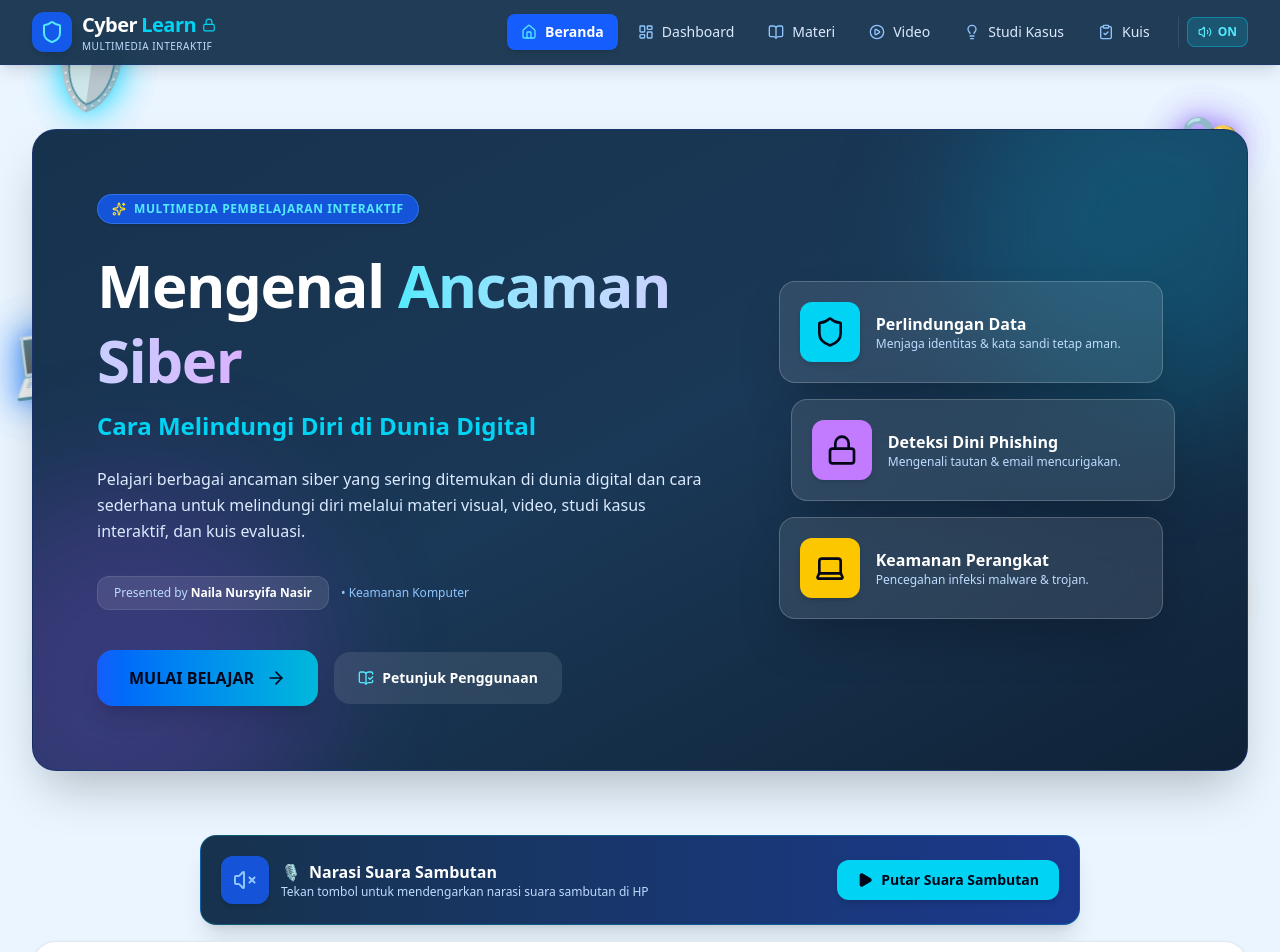
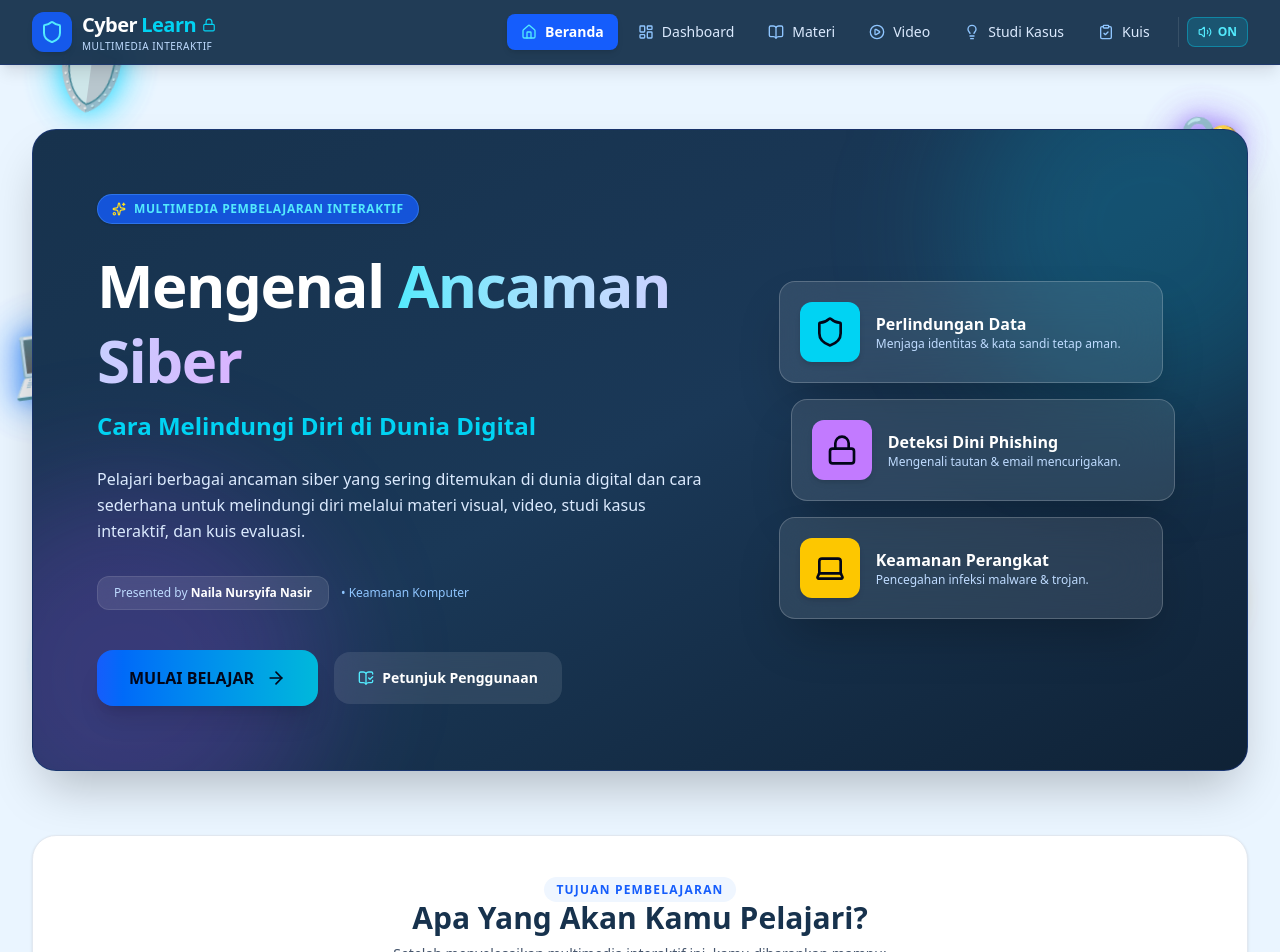
Before and after one commit to bongs20/cyberlearn, a Next.js app: page / in a window 1280 px wide. Shown: the top 952 px of the page. Built offline with nearby package versions, Linux system fonts and the light colour scheme.

Commit message:
Remove WelcomeAudio UI button widget and keep audio auto-trigger invisible

```diff
--- a/components/WelcomeAudio.tsx
+++ b/components/WelcomeAudio.tsx
@@ -1,39 +1,25 @@
 "use client";
 
-import { useEffect, useRef, useState, useCallback } from "react";
-import { Volume2, VolumeX, Play, Pause } from "lucide-react";
-import { useSound } from "@/hooks/useSound";
+import { useEffect, useRef } from "react";
 
 interface WelcomeAudioProps {
   audioPath: string;
 }
 
 export default function WelcomeAudio({ audioPath }: WelcomeAudioProps) {
-  const [isPlaying, setIsPlaying] = useState(false);
-  const [isAudioValid, setIsAudioValid] = useState(true);
   const audioRef = useRef<HTMLAudioElement | null>(null);
-  const { playClick, playPlay } = useSound();
+  const hasStartedRef = useRef(false);
+
+  useEffect(() => {
+    const audio = audioRef.current;
+    if (!audio) return;
 
     const welcomeText =
       "Selamat datang di multimedia pembelajaran interaktif Mengenal Ancaman Siber. Mari belajar mengenali ancaman digital dan cara melindungi diri.";
 
-  const stopAudio = useCallback(() => {
-    if (audioRef.current) {
-      audioRef.current.pause();
-      audioRef.current.currentTime = 0;
-    }
-    if (typeof window !== "undefined" && "speechSynthesis" in window) {
-      window.speechSynthesis.cancel();
-    }
-    setIsPlaying(false);
-  }, []);
-
-  const speakWelcomeSync = useCallback(() => {
-    if (typeof window === "undefined" || !("speechSynthesis" in window)) {
-      alert("Fitur narasi suara tidak didukung di perangkat ini.");
-      return;
-    }
-
+    const speakWelcome = () => {
+      if (hasStartedRef.current || typeof window === "undefined" || !("speechSynthesis" in window)) return;
+      hasStartedRef.current = true;
       window.speechSynthesis.cancel();
       if (window.speechSynthesis.paused) {
         window.speechSynthesis.resume();
@@ -50,123 +36,41 @@ export default function WelcomeAudio({ audioPath }: WelcomeAudioProps) {
         utterance.voice = idVoice;
       }
 
-    utterance.onstart = () => {
-      setIsPlaying(true);
+      window.speechSynthesis.speak(utterance);
     };
 
-    utterance.onend = () => {
-      setIsPlaying(false);
-    };
+    const startAudio = () => {
+      if (hasStartedRef.current) return;
 
-    utterance.onerror = (e) => {
-      console.warn("Speech error:", e);
-      setIsPlaying(false);
-    };
-
-    window.speechSynthesis.speak(utterance);
-
-    if (window.speechSynthesis.paused) {
-      window.speechSynthesis.resume();
-    }
-  }, [welcomeText]);
-
-  const handleToggle = () => {
-    if (isPlaying) {
-      playClick();
-      stopAudio();
-      return;
-    }
-
-    playPlay();
-
-    if (!isAudioValid || !audioPath) {
-      speakWelcomeSync();
-      return;
-    }
-
-    const audio = audioRef.current;
-    if (audio) {
       audio.currentTime = 0;
       audio
         .play()
         .then(() => {
-          setIsPlaying(true);
+          hasStartedRef.current = true;
         })
-        .catch(() => {
-          speakWelcomeSync();
-        });
-    } else {
-      speakWelcomeSync();
+        .catch(() => speakWelcome());
+    };
+
+    audio.volume = 1;
+    startAudio();
+
+    window.addEventListener("pointerdown", startAudio, { once: true });
+    window.addEventListener("touchstart", startAudio, { once: true });
+    window.addEventListener("keydown", startAudio, { once: true });
+    window.addEventListener("click", startAudio, { once: true });
+
+    return () => {
+      audio.pause();
+      audio.currentTime = 0;
+      window.removeEventListener("pointerdown", startAudio);
+      window.removeEventListener("touchstart", startAudio);
+      window.removeEventListener("keydown", startAudio);
+      window.removeEventListener("click", startAudio);
+      if (typeof window !== "undefined" && "speechSynthesis" in window) {
+        window.speechSynthesis.cancel();
       }
     };
+  }, [audioPath]);
 
-  useEffect(() => {
-    if (typeof window !== "undefined" && "speechSynthesis" in window) {
-      window.speechSynthesis.getVoices();
-      if (window.speechSynthesis.onvoiceschanged !== undefined) {
-        window.speechSynthesis.onvoiceschanged = () => {
-          window.speechSynthesis.getVoices();
-        };
+  return <audio ref={audioRef} src={audioPath} autoPlay preload="auto" className="hidden" aria-hidden="true" />;
 }
-    }
-
-    return () => {
-      stopAudio();
-    };
-  }, [stopAudio]);
-
-  return (
-    <div className="w-full max-w-4xl mx-auto my-4 px-2">
-      <audio
-        ref={audioRef}
-        src={audioPath}
-        onError={() => setIsAudioValid(false)}
-        onEnded={() => setIsPlaying(false)}
-        preload="auto"
-        className="hidden"
-      />
-      <div className="bg-gradient-to-r from-[#17324D] to-blue-900 text-white p-4 sm:p-5 rounded-2xl shadow-xl border border-cyan-500/30 flex flex-col sm:flex-row items-center justify-between gap-4">
-        <div className="flex items-center gap-3">
-          <div className="p-3 bg-blue-600/80 rounded-xl text-cyan-300 shadow-md">
-            {isPlaying ? (
-              <Volume2 className="w-6 h-6 animate-pulse text-cyan-300" />
-            ) : (
-              <VolumeX className="w-6 h-6 text-blue-300" />
-            )}
-          </div>
-          <div>
-            <h4 className="font-bold text-sm sm:text-base text-white flex items-center gap-2">
-              <span>🎙️</span> Narasi Suara Sambutan
-            </h4>
-            <p className="text-xs text-blue-200">
-              {isPlaying
-                ? "Sedang memutar suara penjelasan sambutan..."
-                : "Tekan tombol untuk mendengarkan narasi suara sambutan di HP"}
-            </p>
-          </div>
-        </div>
-
-        <button
-          onClick={handleToggle}
-          className={`flex items-center gap-2 px-5 py-2.5 rounded-xl font-extrabold text-sm transition-all shadow-md cursor-pointer ${
-            isPlaying
-              ? "bg-amber-400 hover:bg-amber-300 text-slate-950"
-              : "bg-cyan-400 hover:bg-cyan-300 text-slate-950 hover:scale-105"
-          }`}
-        >
-          {isPlaying ? (
-            <>
-              <Pause className="w-4 h-4 fill-slate-950" />
-              <span>Jeda Suara</span>
-            </>
-          ) : (
-            <>
-              <Play className="w-4 h-4 fill-slate-950" />
-              <span>Putar Suara Sambutan</span>
-            </>
-          )}
-        </button>
-      </div>
-    </div>
-  );
-}
```
Lines whose indentation alone changed are shown as unchanged.
